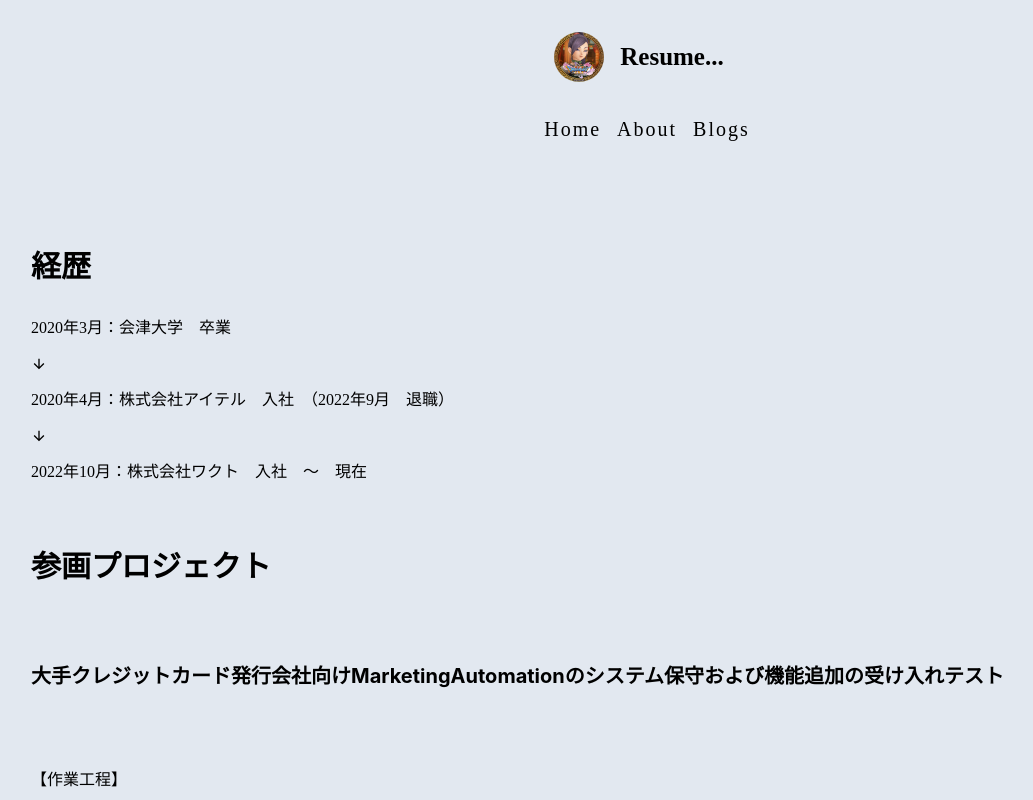
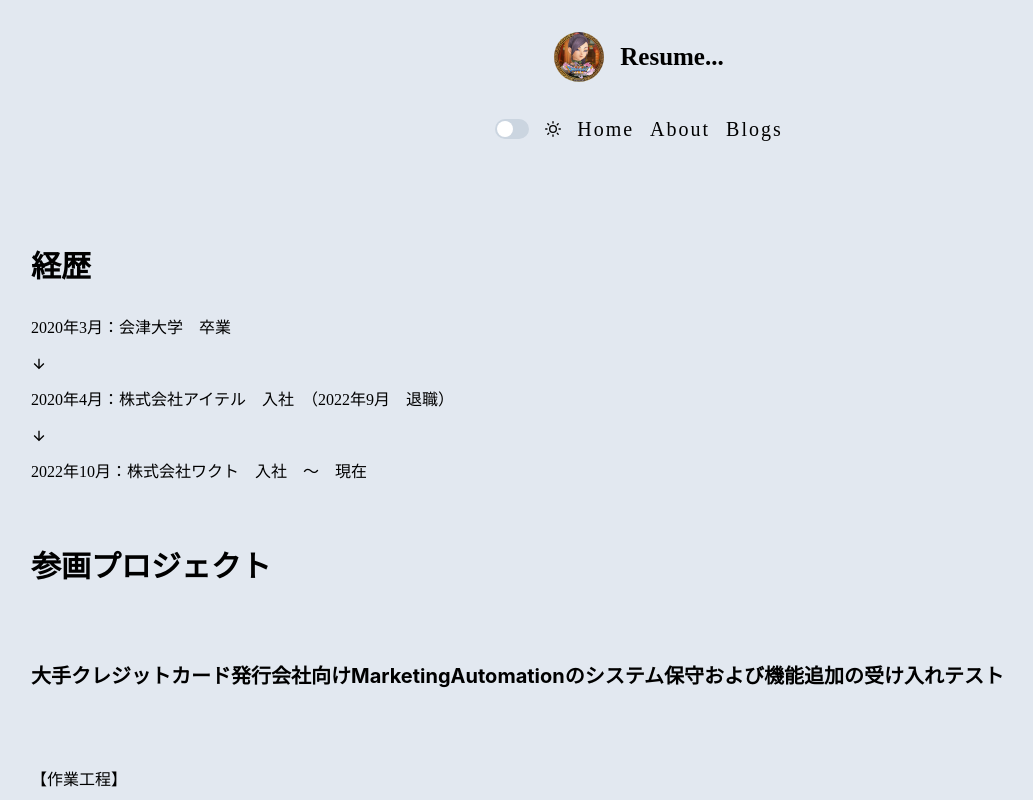
Before and after one commit to o-ga09/portfolio-20230727, a Next.js app: page /about in a window 1280 px wide. Shown: the top 800 px of the page, without its empty margins (1-1034 px from the left). Built offline with nearby package versions, Linux system fonts and the light colour scheme; no server answers.

Commit message:
ダークモード実装 (#20)
* ダークモード実装

* ダークモード設定変更

* wip

* コンフリクト戻し

* ダークモード実装

```diff
--- a/app/about/page.tsx
+++ b/app/about/page.tsx
@@ -1,4 +1,3 @@
-import { Box } from "@/common/components";
 import { Footer } from "@/components/Footer";
 import { Header } from "@/components/Header";
 import AboutPage from "@/pages/AboutPage";
--- a/app/blogs/layout.tsx
+++ b/app/blogs/layout.tsx
@@ -1,9 +1,6 @@
-import Provider from "../../common/provider";
-
 const siteName = "おーがの記事";
 const description = "しがないエンジニア　おーがの記事です";
 const url = "https://t09-blog.com/blogs";
-const title = "Blogs";
 
 export const metadata = {
   title: {
@@ -40,5 +37,5 @@ export default function ProfileRootLayout({
 }: {
   children: React.ReactNode;
 }) {
-  return <Provider>{children}</Provider>;
+  return <>{children};</>;
 }
--- a/app/layout.tsx
+++ b/app/layout.tsx
@@ -47,7 +47,7 @@ export default function RootLayout({
     <html lang="ja">
       <body>
         <Provider>
-          <Box w={"100%"} h={"100%"} bgColor={"gray.200"}>
+          <Box w={"100%"} h={"100%"}>
             {children}
           </Box>
         </Provider>
--- a/app/page.tsx
+++ b/app/page.tsx
@@ -1,7 +1,6 @@
 import { FC } from "react";
 import { Header } from "../components/Header";
 import { Footer } from "../components/Footer";
-import { Box } from "../common/components";
 import "./globals.css";
 import MainPage from "@/pages/MainPage";
 
--- a/app/policy/page.tsx
+++ b/app/policy/page.tsx
@@ -1,5 +1,4 @@
 import { Header } from "@/components/Header";
-import { Box, Text, Heading } from "../../common/components";
 import PolicyPage from "@/pages/PolicyPage";
 import { Footer } from "@/components/Footer";
 
--- a/common/components/theme.ts
+++ b/common/components/theme.ts
@@ -11,7 +11,7 @@ const customBreakpoints = {
 const customTheme = extendTheme({
   breakpoints: customBreakpoints,
   config: {
-    initialColorMode: "light",
+    initialColorMode: 'light',
     useSystemColorMode: false,
   },
   colors: {
@@ -23,8 +23,8 @@ const customTheme = extendTheme({
   styles: {
     global: (props: any) => ({
       body: {
-        bg: mode("#ffffff", "#1A202C")(props), // ダークモード時の背景色
-        color: mode("#000000", "#718096")(props)
+        bg: mode("#E2E8F0", "#1A202C")(props), // mode(ダークモード時, ライトモード時) : 背景色
+        color: mode("#000000", "#ffffff")(props) // mode(ダークモード時, ライトモード時) : 文字色
       },
     }),
   },
--- a/components/Footer.tsx
+++ b/components/Footer.tsx
@@ -1,6 +1,5 @@
-import { Box, Flex, Link, Text, useMediaQuery } from "../common/components";
+import { Flex, Link, Text } from "../common/components";
 import { GitHub, Twitter } from "./Icon";
-import styles from "../../styles/styles.module.css";
 
 export const Footer = () => {
   return (
--- a/components/Header.tsx
+++ b/components/Header.tsx
@@ -43,8 +43,24 @@ export const Header = ({ title }: { title: string }) => {
             <Text>{title}</Text>
           </Heading>
         </Box>
-        <Box p={4} letterSpacing={"2px"}>
+        <Box>
+          <Box
+            display={"flex"}
+            p={4}
+            letterSpacing={"2px"}
+            flexDirection={"row"}
+            h={"100%"}
+          >
+            <Box
+              display={"flex"}
+              borderRadius={"5px"}
+              justifyContent={"center"}
+              alignItems={"center"}
+            >
+              <ToggleDarkMode />
+            </Box>
             <Link
+              display={"block"}
               href="/"
               textDecoration={"none"}
               marginLeft={4}
@@ -53,6 +69,7 @@ export const Header = ({ title }: { title: string }) => {
               Home
             </Link>
             <Link
+              display={"block"}
               href="/about"
               textDecoration={"none"}
               marginLeft={4}
@@ -61,6 +78,7 @@ export const Header = ({ title }: { title: string }) => {
               About
             </Link>
             <Link
+              display={"block"}
               href="/blogs"
               textDecoration={"none"}
               marginLeft={4}
@@ -68,6 +86,7 @@ export const Header = ({ title }: { title: string }) => {
             >
               Blogs
             </Link>
+          </Box>
         </Box>
       </Flex>
     </>
--- a/components/Theme.tsx
+++ b/components/Theme.tsx
@@ -1,15 +1,32 @@
 "use client";
-import { useColorMode, Switch, SwitchProps } from "../common/components/index";
+import {
+  useColorMode,
+  Switch,
+  SwitchProps,
+  MoonIcon,
+  SunIcon,
+} from "../common/components/index";
 
 const ToggleDarkMode: React.FC<SwitchProps> = (props) => {
   const { colorMode, toggleColorMode } = useColorMode();
 
   return (
-    <Switch
-      isChecked={colorMode === "dark"}
-      onChange={toggleColorMode}
-      {...props}
-    />
+    <>
+      <Switch
+        isChecked={colorMode == "dark"}
+        onChange={toggleColorMode}
+        {...props}
+      />
+      {colorMode == "dark" ? (
+        <>
+          <MoonIcon style={{ marginLeft: "1rem" }} />
+        </>
+      ) : (
+        <>
+          <SunIcon style={{ marginLeft: "1rem" }} />
+        </>
+      )}
+    </>
   );
 };
 
--- a/pages/MainPage.tsx
+++ b/pages/MainPage.tsx
@@ -16,6 +16,7 @@ function MainPage() {
   const job = "ソフトウェアエンジニア";
   const introduction =
     "ソフトウェアエンジニアをしているオーガです。出身は新潟で、日本酒大好きです。趣味は、ゲーム、アニメ、ダーツです。ゼノブレイドが好きです。推しは、１０年くらい山本彩です。最近、おうちk8sをやっています。";
+
   return (
     <Box w={"100%"} display={"flex"} justifyContent={"center"} p={8}>
       <Box
```
Also changed, not shown: common/provider.tsx (line endings or trailing spaces). Lines whose indentation alone changed are shown as unchanged.
